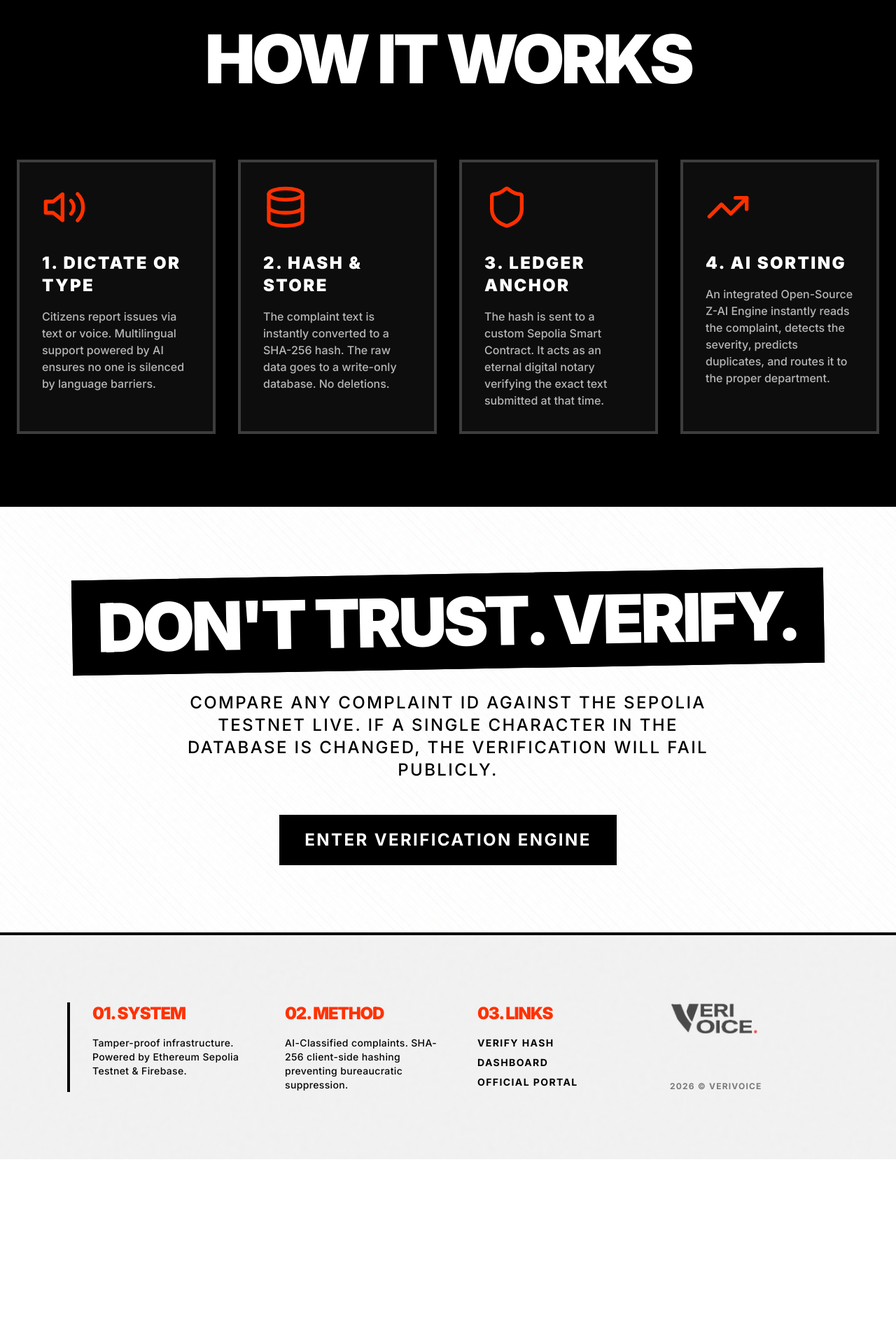
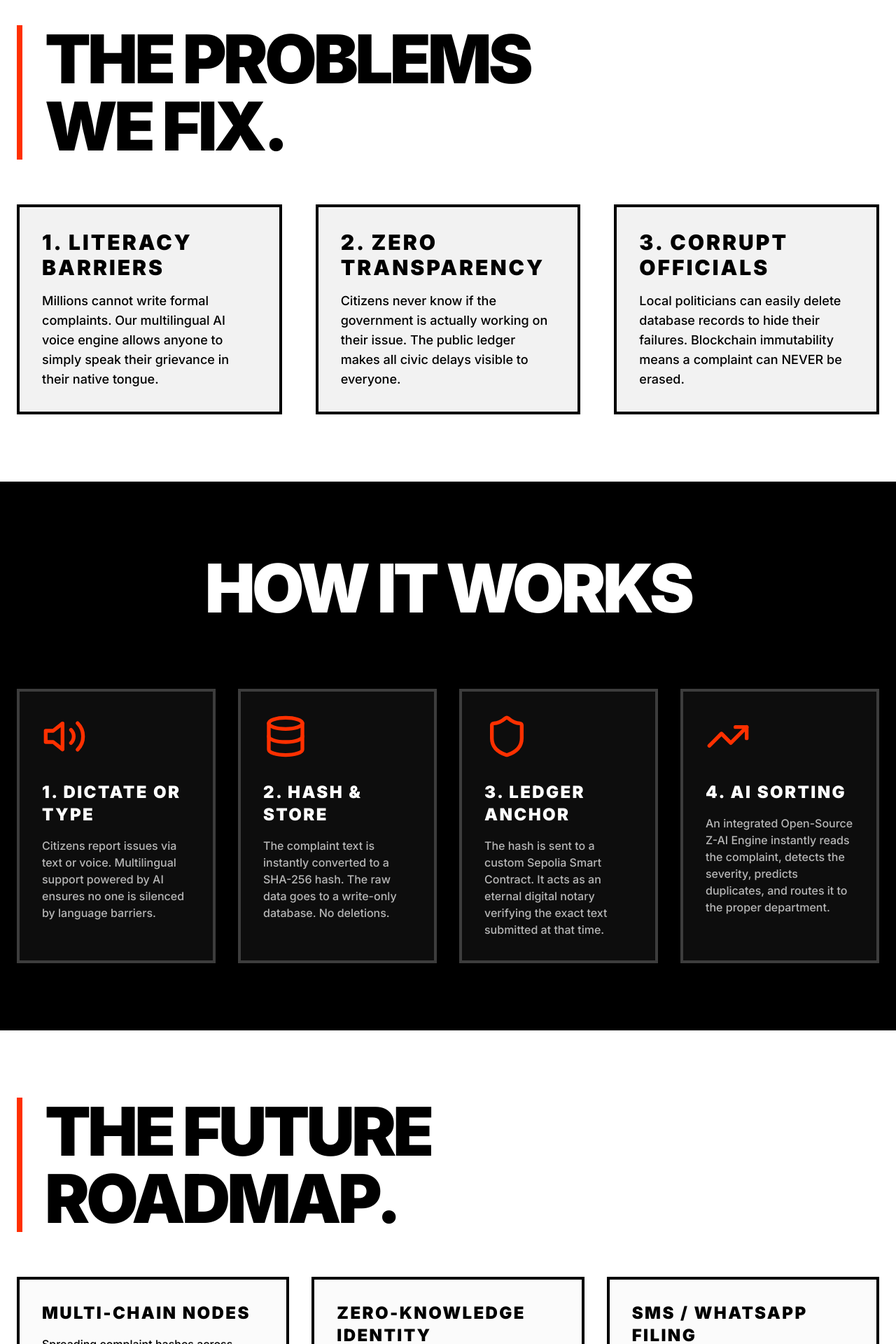
Before and after one commit to Nazim0shaikh/VeriVoice, a Next.js app in the folder web/: page / in a window 1280 px wide. Shown: the part 880-2800 px from the top of the page at 70% size. Before the commit the page ends 2536 px from the top, so only its background shows below. Built offline with nearby package versions, Linux system fonts and the light colour scheme; no server answers.

Commit message:
Feature: Add 'Future Roadmap' section to landing page based on project vision

```diff
--- a/web/app/page.tsx
+++ b/web/app/page.tsx
@@ -44,6 +44,31 @@ export default function LandingPage() {
         </div>
       </section>
 
+      {/* Problems We Solve Section */}
+      <section className="bg-swiss-white py-24 px-6 border-b-8 border-swiss-black">
+        <div className="max-w-[1440px] mx-auto">
+          <h2 className="text-6xl md:text-8xl font-black uppercase tracking-tighter mb-16 text-swiss-black border-l-8 border-swiss-accent pl-8">
+            The Problems <br/> We Fix.
+          </h2>
+          <div className="grid grid-cols-1 md:grid-cols-3 gap-12">
+            <div className="p-8 border-4 border-swiss-black bg-swiss-muted hover:bg-swiss-accent hover:text-swiss-white transition-colors group">
+              <h3 className="text-3xl font-black uppercase tracking-widest mb-4">1. Literacy Barriers</h3>
+              <p className="font-medium text-lg">Millions cannot write formal complaints. Our multilingual AI voice engine allows anyone to simply speak their grievance in their native tongue.</p>
+            </div>
+
+            <div className="p-8 border-4 border-swiss-black bg-swiss-muted hover:bg-swiss-accent hover:text-swiss-white transition-colors group">
+              <h3 className="text-3xl font-black uppercase tracking-widest mb-4">2. Zero Transparency</h3>
+              <p className="font-medium text-lg">Citizens never know if the government is actually working on their issue. The public ledger makes all civic delays visible to everyone.</p>
+            </div>
+
+            <div className="p-8 border-4 border-swiss-black bg-swiss-muted hover:bg-swiss-accent hover:text-swiss-white transition-colors group">
+              <h3 className="text-3xl font-black uppercase tracking-widest mb-4">3. Corrupt Officials</h3>
+              <p className="font-medium text-lg">Local politicians can easily delete database records to hide their failures. Blockchain immutability means a complaint can NEVER be erased.</p>
+            </div>
+          </div>
+        </div>
+      </section>
+
       {/* Architecture Section */}
       <section className="bg-swiss-black text-swiss-white py-24 px-6">
         <div className="max-w-[1440px] mx-auto">
@@ -79,6 +104,41 @@ export default function LandingPage() {
         </div>
       </section>
 
+      {/* Planned Advancements Section */}
+      <section className="bg-swiss-white py-24 px-6 border-b-8 border-swiss-black">
+        <div className="max-w-[1440px] mx-auto">
+          <h2 className="text-6xl md:text-8xl font-black uppercase tracking-tighter mb-16 text-swiss-black border-l-8 border-swiss-accent pl-8">
+            The Future <br/> Roadmap.
+          </h2>
+          <div className="grid grid-cols-1 md:grid-cols-2 lg:grid-cols-3 gap-8">
+            <div className="p-8 border-4 border-swiss-black bg-swiss-muted/30 hover:bg-swiss-accent hover:text-swiss-white transition-colors group">
+              <h3 className="text-2xl font-black uppercase tracking-widest mb-4">Multi-Chain Nodes</h3>
+              <p className="font-medium">Spreading complaint hashes across independent blockchain networks (Ethereum + Polygon) so no single entity controls the public record.</p>
+            </div>
+            <div className="p-8 border-4 border-swiss-black bg-swiss-muted/30 hover:bg-swiss-accent hover:text-swiss-white transition-colors group">
+              <h3 className="text-2xl font-black uppercase tracking-widest mb-4">Zero-Knowledge Identity</h3>
+              <p className="font-medium">Allowing citizens to cryptographically prove they filed a specific grievance without ever revealing their personal identity using zk-SNARKs.</p>
+            </div>
+            <div className="p-8 border-4 border-swiss-black bg-swiss-muted/30 hover:bg-swiss-accent hover:text-swiss-white transition-colors group">
+              <h3 className="text-2xl font-black uppercase tracking-widest mb-4">SMS / WhatsApp Filing</h3>
+              <p className="font-medium">Integrating Twilio API so citizens without smartphones or internet access can file blockchain complaints entirely via offline SMS.</p>
+            </div>
+            <div className="p-8 border-4 border-swiss-black bg-swiss-muted/30 hover:bg-swiss-accent hover:text-swiss-white transition-colors group">
+              <h3 className="text-2xl font-black uppercase tracking-widest mb-4">Automated NGO Backups</h3>
+              <p className="font-medium">Daily encrypted synchronization of civic data directly to partner NGO servers as a secondary layer of democratic data resilience.</p>
+            </div>
+            <div className="p-8 border-4 border-swiss-black bg-swiss-muted/30 hover:bg-swiss-accent hover:text-swiss-white transition-colors group">
+              <h3 className="text-2xl font-black uppercase tracking-widest mb-4">Government SLAs</h3>
+              <p className="font-medium">Automated blockchain escalations and transparent penalty tracking when departments breach their committed response times.</p>
+            </div>
+            <div className="p-8 border-4 border-swiss-black bg-swiss-muted/30 hover:bg-swiss-accent hover:text-swiss-white transition-colors group">
+              <h3 className="text-2xl font-black uppercase tracking-widest mb-4">Hyperledger Scale</h3>
+              <p className="font-medium">Deploying on enterprise-grade Hyperledger Fabric for strict deployments where local regulations mandate managed private blockchains.</p>
+            </div>
+          </div>
+        </div>
+      </section>
+
       {/* Verify Section */}
       <section className="py-24 px-6 bg-swiss-muted swiss-diagonal border-t-8 border-swiss-black">
         <div className="max-w-[1440px] mx-auto text-center">
```
